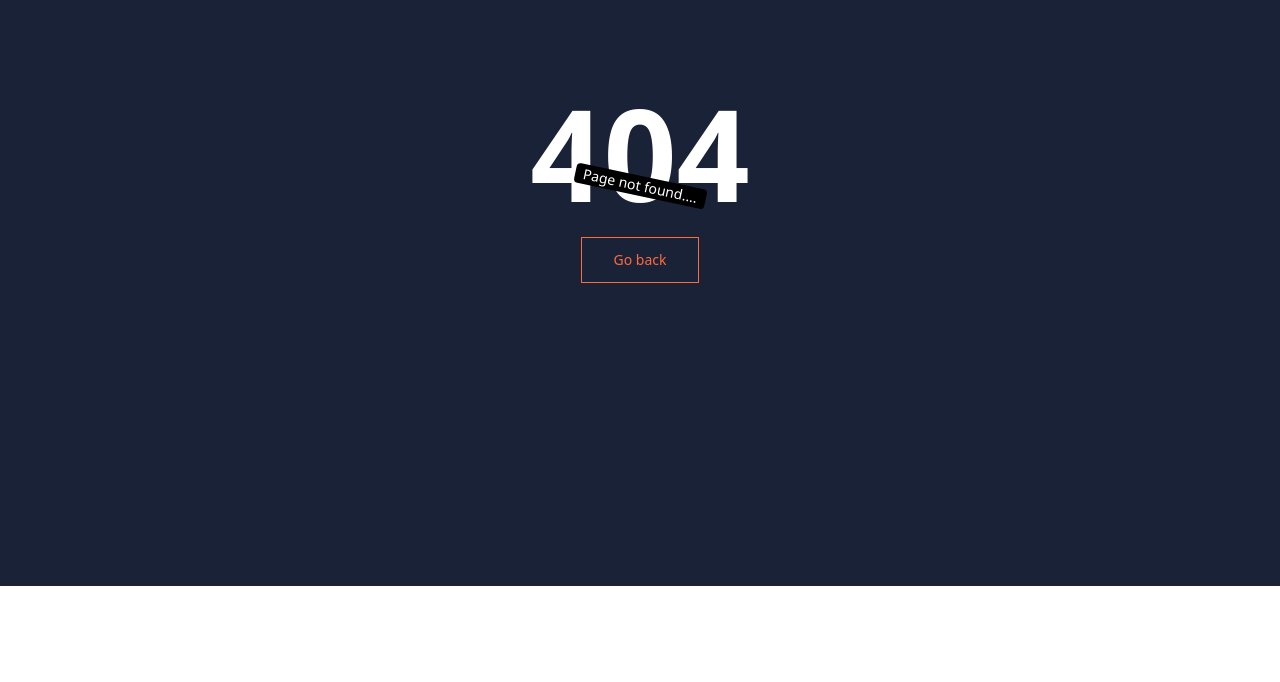
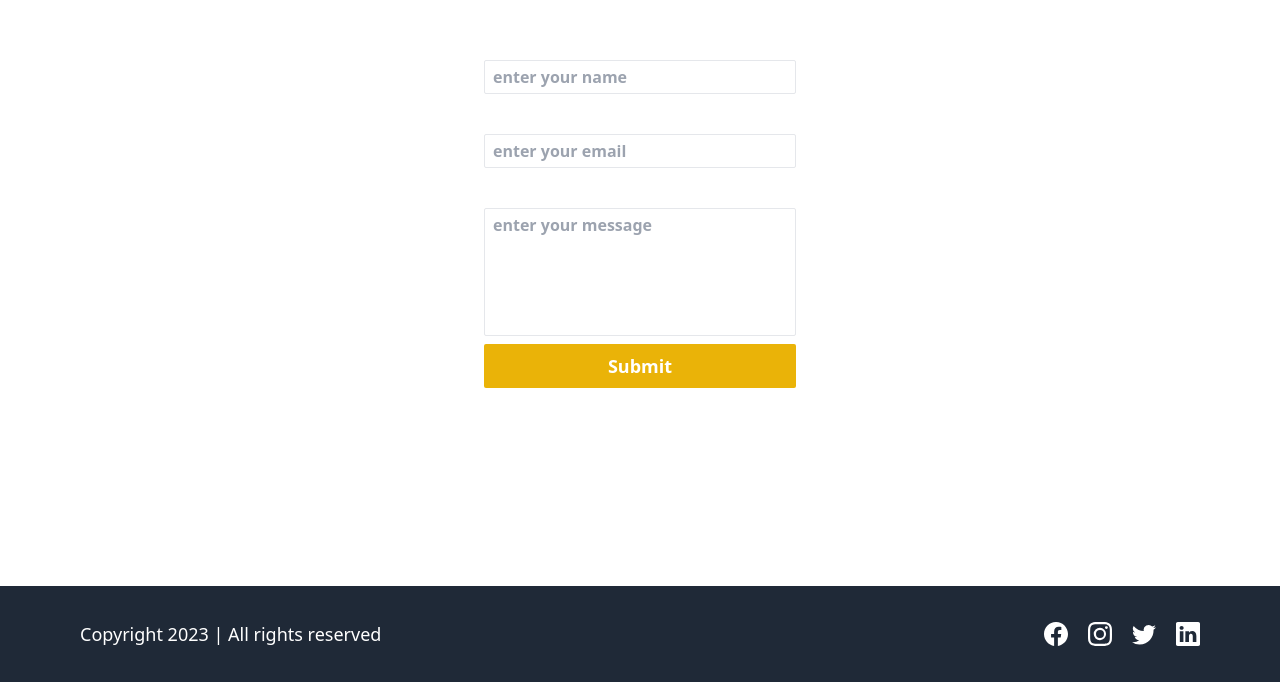
Before and after one commit to rkdranjit/lms-frontend, a React (Vite) app: page /contacts in a window 1280 px wide. Before the commit this address had no page. Shown: the part 214-896 px from the top of the page. Before the commit the page ends 800 px from the top, so only its background shows below. Built offline with nearby package versions, Linux system fonts and the light colour scheme.

Commit message:
Added the contact page

```diff
--- a/src/App.jsx
+++ b/src/App.jsx
@@ -5,6 +5,7 @@
 import Notfound from './pages/Notfound'
 import Signup from './pages/Signup'
 import Signin from './pages/Signin'
+import Contact from './pages/Contact'
 
 function App() {
 
@@ -14,6 +15,7 @@
       <Route path='/about' element={<Aboutus />} />
       <Route path='/signup' element={<Signup />} />
       <Route path='/signin' element={<Signin />} />
+      <Route path='/contacts' element={<Contact />} />
       <Route path='*' element={<Notfound />} />
     </Routes>
   )
--- /dev/null
+++ b/src/pages/Contact.jsx
@@ -0,0 +1,110 @@
+import { useState } from "react";
+import HomeLayout from "../layouts/HomeLayout";
+import toast from "react-hot-toast";
+import axiosInstance from "../config/axiosInstance";
+import { isEmail } from "../helpers/regexMatcher";
+
+function Contact(){
+
+    const [userInput,setUserInput] = useState({
+        name:"",
+        email:"",
+        message:""
+    })
+
+
+    function handleInputChange(e){
+        const {name,value} = e.target;
+        setUserInput({
+            ...userInput,
+            [name]:value
+        })
+    }
+
+    async function onFormSubmit(e){
+        e.preventDefault();
+        if(!userInput.email || !userInput.name || !userInput.message){
+            toast.error("All fields are mandatory");
+            return;
+        }
+        if(!isEmail(userInput.email)){
+            toast.error("Invalid email provided");
+            return;
+        }
+        try {
+            const response = axiosInstance.post("/contact",userInput);
+            toast.promise(response,{
+                loading:"Submitting your querry",
+                success:"Form submitted successfully",
+                error:"Failed to submit the form"
+            });
+            const responseData = await response;
+            if(responseData?.data){
+                setUserInput({
+                    name:"",
+                    email:"",
+                    message:""
+                });
+                //reset the state
+            }
+        } catch (error) {
+            toast.error("Operation failed......");
+        }
+    }
+
+    return(
+       <HomeLayout>
+            <div className="flex items-center justify-center h-[100vh]">
+                <form onSubmit={onFormSubmit} noValidate className="flex flex-col items-center justify-center gap-2 p-5 rounded-md text-white w-[22rem]">
+                    <h1 className="text-3xl font-semibold">Contact Form</h1>
+                    <div className="flex flex-col w-full gap-1">
+                        <label htmlFor="name" className="text-xl font-semibold">
+                            Name
+                        </label>
+                        <input
+                            id="name"
+                            className="bg-white border px-2 py-1 rounded-sm font-semibold text-black"
+                            type="text"
+                            placeholder="enter your name"
+                            name="name"
+                            onChange={handleInputChange}
+                            value={userInput.name}
+                        />
+                    </div>
+                    <div className="flex flex-col w-full gap-1">
+                        <label htmlFor="email" className="text-xl font-semibold">
+                            Email
+                        </label>
+                        <input
+                            id="email"
+                            className="bg-white border px-2 py-1 rounded-sm font-semibold text-black"
+                            type="email"
+                            placeholder="enter your email"
+                            name="email"
+                            onChange={handleInputChange}
+                            value={userInput.email}
+                        />
+                    </div>
+                    <div className="flex flex-col w-full gap-1">
+                        <label htmlFor="message" className="text-xl font-semibold">
+                            Message
+                        </label>
+                        <textarea
+                            id="message"
+                            className="bg-white border px-2 py-1 rounded-sm font-semibold text-black resize-none h-32"
+                            type="text"
+                            placeholder="enter your message"
+                            name="message"
+                            onChange={handleInputChange}
+                            value={userInput.message}
+                        />
+                    </div>
+                    <button type="submit" className="w-full bg-yellow-500 hover:bg-yellow-600 transition-all ease-in-out duration-300 rounded-sm py-2 font-semibold text-lg cursor-pointer ">
+                        Submit
+                    </button>
+                </form>
+            </div>
+       </HomeLayout>
+    );
+}
+export default Contact;
```
